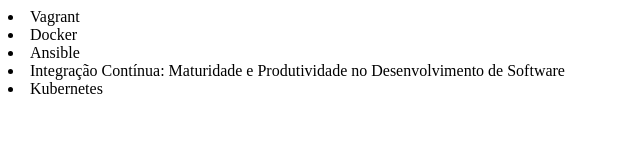
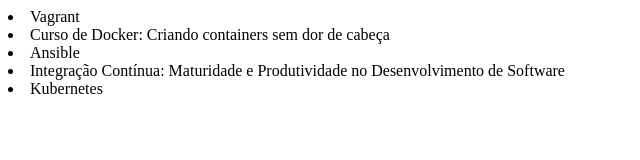
Before and after one commit to GleidsonDuarte/alura-vinicius-dias-git-github-controle-e-compartilhe-seu-codigo, a plain HTML site: page index.html in a window 1280 px wide. Shown: the whole page, without its empty margins (0-640 px from the left). Drawn offline with Linux system fonts and the light colour scheme.

Commit message:
Atualizando nome do curso de Docker

```diff
--- a/index.html
+++ b/index.html
@@ -7,7 +7,7 @@
 </head>
 <body>
     <li>Vagrant</li>
-    <li>Docker</li>
+    <li>Curso de Docker: Criando containers sem dor de cabeça</li>
     <li>Ansible</li>
     <li>Integração Contínua: Maturidade e Produtividade no Desenvolvimento de Software</li>
     <li>Kubernetes</li>
```
